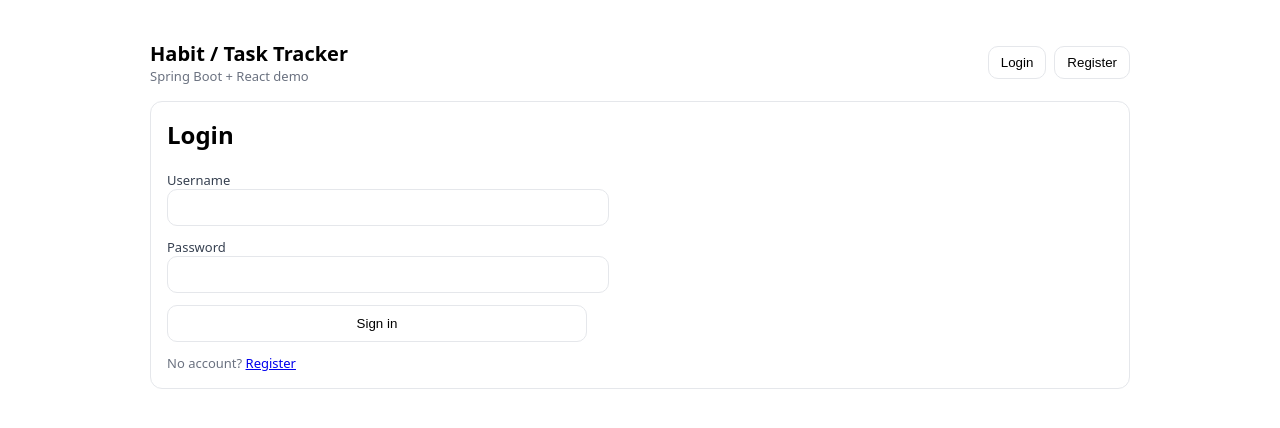
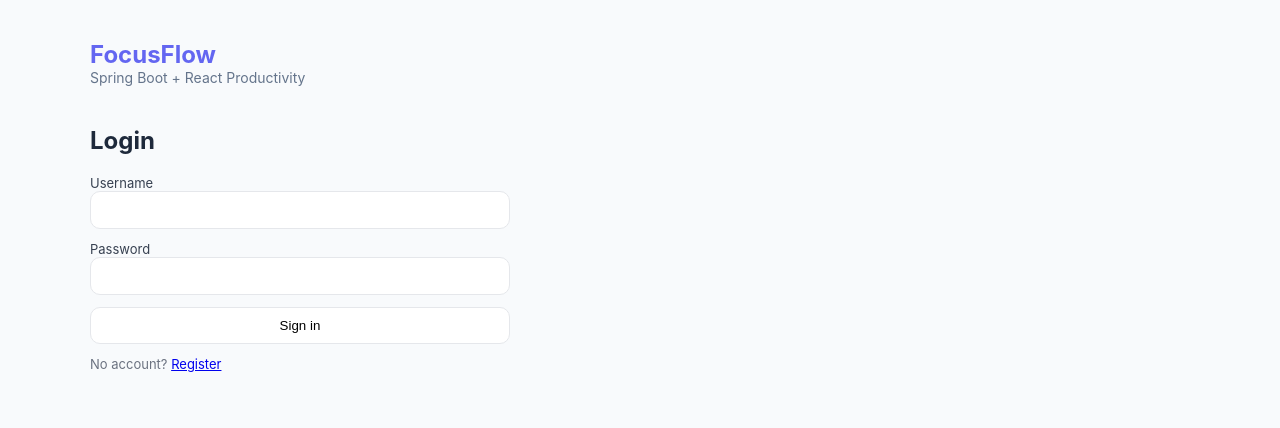
Before and after one commit to nicyoong/habit-tracker-springboot-ui, a React (Vite) app in the folder app/: page / in a window 1280 px wide. Shown: the top 428 px of the page. Built offline with nearby package versions, Linux system fonts and the light colour scheme.

Commit message:
modern App

```diff
--- a/app/src/App.jsx
+++ b/app/src/App.jsx
@@ -1,8 +1,9 @@
 import React, { useMemo, useState } from "react";
-import { isAuthed, clearToken } from "./auth";
+import { isAuthed, clearToken } from "./auth.js";
 import Login from "./pages/Login.jsx";
 import Register from "./pages/Register.jsx";
 import Dashboard from "./pages/Dashboard.jsx";
+import "./App.css";
 
 export default function App() {
   const [route, setRoute] = useState(isAuthed() ? "dashboard" : "login");
@@ -10,62 +11,32 @@ export default function App() {
 
   const nav = useMemo(() => ({
     go: (r) => { setFlash(""); setRoute(r); },
-    logout: () => { clearToken(); setFlash("Logged out."); setRoute("login"); }
+    logout: () => { clearToken(); setFlash("Successfully logged out."); setRoute("login"); }
   }), []);
 
-  const shellStyle = {
-    fontFamily: "system-ui, -apple-system, Segoe UI, Roboto, Arial, sans-serif",
-    maxWidth: 980,
-    margin: "40px auto",
-    padding: "0 16px"
-  };
+  return (
+    <div style={{ maxWidth: 1100, margin: "0 auto", padding: "40px 20px" }}>
+      <header style={{ display: "flex", justifyContent: "space-between", alignItems: "center", marginBottom: 40 }}>
+        <div>
+          <h1 style={{ fontSize: 24, margin: 0, color: "var(--primary)" }}>FocusFlow</h1>
+          <p style={{ margin: 0, color: "var(--text-muted)", fontSize: 14 }}>Spring Boot + React Productivity</p>
+        </div>
+        {isAuthed() && (
+          <button className="btn btn-ghost" onClick={nav.logout}>Logout</button>
+        )}
+      </header>
 
-  const cardStyle = {
-    border: "1px solid #e5e7eb",
-    borderRadius: 12,
-    padding: 16,
-    background: "white"
-  };
+      {flash && (
+        <div style={{ background: "#eff6ff", color: "#1e40af", padding: "12px 20px", borderRadius: 8, marginBottom: 24, border: "1px solid #bfdbfe", fontSize: 14 }}>
+          {flash}
+        </div>
+      )}
 
-  const topBarStyle = {
-    display: "flex",
-    alignItems: "center",
-    justifyContent: "space-between",
-    marginBottom: 16
-  };
-
-  return (
-    <div style={shellStyle}>
-      <div style={topBarStyle}>
-        <div>
-          <div style={{ fontSize: 20, fontWeight: 700 }}>Habit / Task Tracker</div>
-          <div style={{ color: "#6b7280", fontSize: 13 }}>Spring Boot + React demo</div>
-        </div>
-        {isAuthed() ? (
-          <button onClick={nav.logout} style={{ padding: "8px 12px", borderRadius: 10, border: "1px solid #e5e7eb", background: "white", cursor: "pointer" }}>
-            Logout
-          </button>
-        ) : (
-          <div style={{ display: "flex", gap: 8 }}>
-            <button onClick={() => nav.go("login")} style={{ padding: "8px 12px", borderRadius: 10, border: "1px solid #e5e7eb", background: "white", cursor: "pointer" }}>
-              Login
-            </button>
-            <button onClick={() => nav.go("register")} style={{ padding: "8px 12px", borderRadius: 10, border: "1px solid #e5e7eb", background: "white", cursor: "pointer" }}>
-              Register
-            </button>
-          </div>
-        )}
-      </div>
-
-      {flash ? (
-        <div style={{ ...cardStyle, marginBottom: 16, background: "#f9fafb" }}>{flash}</div>
-      ) : null}
-
-      <div style={cardStyle}>
+      <main>
         {route === "login" && <Login onAuthed={() => nav.go("dashboard")} onGoRegister={() => nav.go("register")} onFlash={setFlash} />}
         {route === "register" && <Register onAuthed={() => nav.go("dashboard")} onGoLogin={() => nav.go("login")} onFlash={setFlash} />}
         {route === "dashboard" && <Dashboard onFlash={setFlash} />}
-      </div>
+      </main>
     </div>
   );
 }
```
